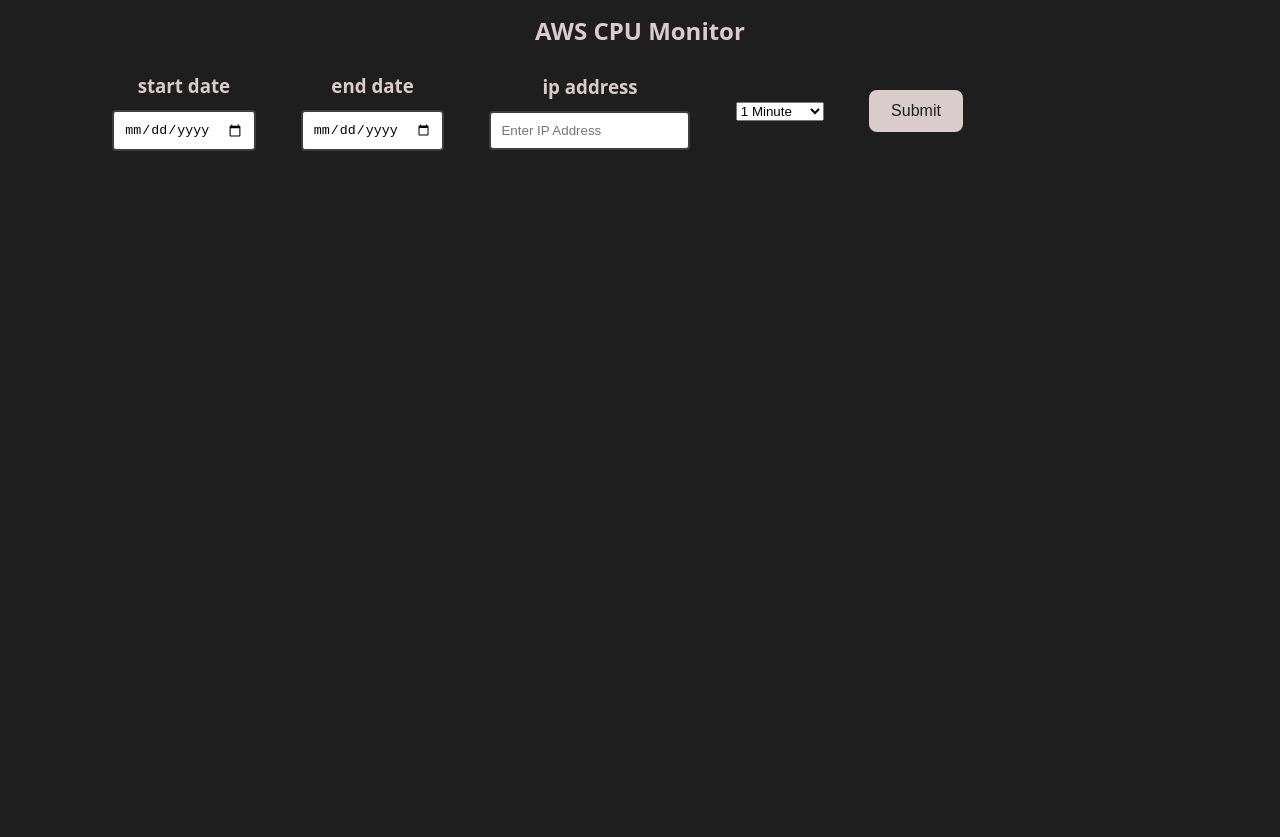
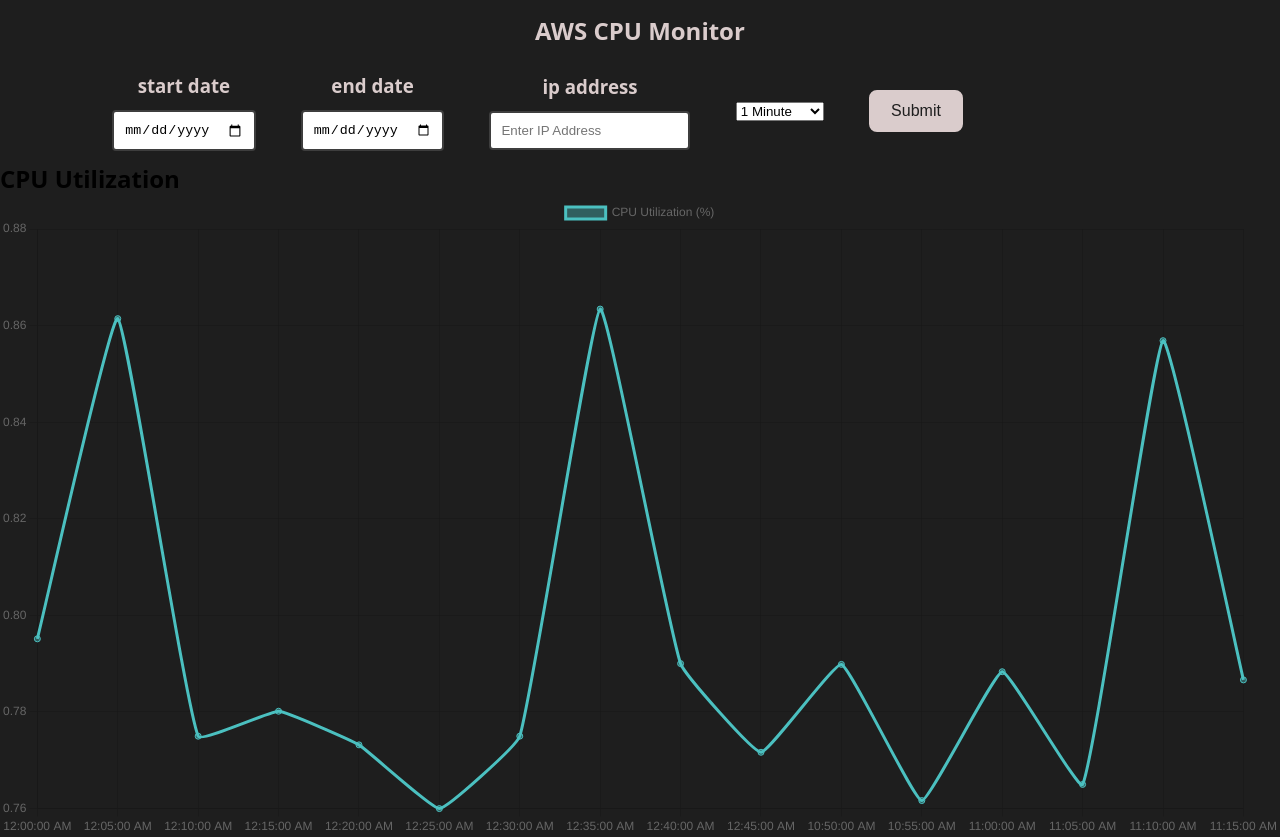
Before and after one commit to TheZohar11/CPUMonitor, a React (Vite) app in the folder faddom-monitor/: page / in a window 1280 px wide. Before the commit the page ends 800 px from the top, so only its background shows below. Built offline with nearby package versions, Linux system fonts and the light colour scheme.

Commit message:
connecting front and backend with a https request

```diff
--- a/faddom-monitor/src/App.jsx
+++ b/faddom-monitor/src/App.jsx
@@ -1,27 +1,154 @@
 import "./App.css";
-import React from "react";
+import React, { useState } from "react";
 import Header from "./components/Header/Header.jsx";
 import Input from "./components/Input/Input.jsx";
 import DropDown from "./components/DropDown/DropDown.jsx";
 import { INTERVAL_OPTIONS } from "./constants.jsx";
 import Button from "./components/Button/Button.jsx";
 
-import { Chart as ChartJS, ArcElement, Tooltip, Legend } from "chart.js";
-import { Doughnut } from "react-chartjs-2";
+import { Chart as ChartJS, defaults } from "chart.js/auto";
+import { Line } from "react-chartjs-2";
+
+const dummyData = [
+  { Timestamp: "2026-01-01T00:00:00.000Z", Average: 0.7951470285405211 },
+  { Timestamp: "2026-01-01T00:05:00.000Z", Average: 0.8614405500055184 },
+  { Timestamp: "2026-01-01T00:10:00.000Z", Average: 0.774989929812294 },
+  { Timestamp: "2026-01-01T00:15:00.000Z", Average: 0.7801582804152412 },
+  { Timestamp: "2026-01-01T00:20:00.000Z", Average: 0.7731939128444727 },
+  { Timestamp: "2026-01-01T00:25:00.000Z", Average: 0.760000158905027 },
+  { Timestamp: "2026-01-01T00:30:00.000Z", Average: 0.7750018426547354 },
+  { Timestamp: "2026-01-01T00:35:00.000Z", Average: 0.8634239069826034 },
+  { Timestamp: "2026-01-01T00:40:00.000Z", Average: 0.7900176613783481 },
+  { Timestamp: "2026-01-01T00:45:00.000Z", Average: 0.77166278265368 },
+  { Timestamp: "2026-01-01T10:50:00.000Z", Average: 0.789857565463171 },
+  { Timestamp: "2026-01-01T10:55:00.000Z", Average: 0.7616652507284638 },
+  { Timestamp: "2026-01-01T11:00:00.000Z", Average: 0.788338498590089 },
+  { Timestamp: "2026-01-01T11:05:00.000Z", Average: 0.7650053784224605 },
+  { Timestamp: "2026-01-01T11:10:00.000Z", Average: 0.8568778960133152 },
+  { Timestamp: "2026-01-01T11:15:00.000Z", Average: 0.7866441919968059 },
+];
 
 function App() {
+  const [startDate, setStartDate] = useState("");
+  const [endDate, setEndDate] = useState("");
+  const [ipAddress, setIpAddress] = useState("");
+  const [interval, setInterval] = useState(INTERVAL_OPTIONS[0].value);
+  const [chartData, setChartData] = useState(null);
+
+  async function handleOnSubmit() {
+    //post request to server with startDate, endDate, ipAddress, interval
+    //send data to server
+    const requestData = {
+      ipAddress,
+      startDate,
+      endDate,
+      interval,
+    };
+    const response = await fetch("http://localhost:3000/cpu-data", {
+      method: "POST",
+      headers: {
+        "Content-Type": "application/json",
+      },
+      body: JSON.stringify(requestData),
+    });
+    // save response in chartData state
+    const data = await response.json();
+    setChartData(data.data);
+  }
+
   return (
     <>
       <Header text="AWS CPU Monitor" />
       <div className="user-input-fields">
-        <Input text="start date" placeholder="Enter value" type="date" />
-        <Input text="end date" placeholder="Enter value" type="date" />
-        <Input text="ip address" placeholder="Enter IP Address" type="text" />
-        <DropDown options={INTERVAL_OPTIONS} />
-        <Button text="Submit" onClick={() => alert("Button clicked!")} />
+        <Input
+          text="start date"
+          placeholder="Enter value"
+          type="date"
+          value={startDate}
+          onChange={(e) => setStartDate(e.target.value)}
+        />
+        <Input
+          text="end date"
+          placeholder="Enter value"
+          type="date"
+          value={endDate}
+          onChange={(e) => setEndDate(e.target.value)}
+        />
+        <Input
+          text="ip address"
+          placeholder="Enter IP Address"
+          type="text"
+          value={ipAddress}
+          onChange={(e) => setIpAddress(e.target.value)}
+        />
+        <DropDown
+          options={INTERVAL_OPTIONS}
+          value={interval}
+          onChange={(e) => setInterval(e.target.value)}
+        />
+        <Button text="Submit" onClick={() => handleOnSubmit()} />
+      </div>
+      <div className="charts-container">
+        <div className="chart-item">
+          <h2>CPU Utilization</h2>
+          <Line
+            data={{
+              labels: chartData
+                ? chartData.map((d) =>
+                    new Date(d.Timestamp).toLocaleTimeString(),
+                  )
+                : dummyData.map((d) =>
+                    new Date(d.Timestamp).toLocaleTimeString(),
+                  ),
+              datasets: [
+                {
+                  label: "CPU Utilization (%)",
+                  data: chartData
+                    ? chartData.map((d) => d.Average)
+                    : dummyData.map((d) => d.Average),
+                  fill: false,
+                  backgroundColor: "rgba(75,192,192,0.4)",
+                  borderColor: "rgba(75,192,192,1)",
+                  tension: 0.1,
+                },
+              ],
+            }}
+          />
+        </div>
       </div>
     </>
   );
 }
 
 export default App;
+/*
+            "Timestamp": "2026-01-01T10:50:00.000Z",
+            "Average": 0.789857565463171,
+            "Unit": "Percent"
+        },
+        {
+            "Timestamp": "2026-01-01T10:55:00.000Z",
+            "Average": 0.7616652507284638,
+            "Unit": "Percent"
+        },
+        {
+            "Timestamp": "2026-01-01T11:00:00.000Z",
+            "Average": 0.788338498590089,
+            "Unit": "Percent"
+        },
+        {
+            "Timestamp": "2026-01-01T11:05:00.000Z",
+            "Average": 0.7650053784224605,
+            "Unit": "Percent"
+        },
+        {
+            "Timestamp": "2026-01-01T11:10:00.000Z",
+            "Average": 0.8568778960133152,
+            "Unit": "Percent"
+        },
+        {
+            "Timestamp": "2026-01-01T11:15:00.000Z",
+            "Average": 0.7866441919968059,
+            "Unit": "Percent"
+        },
+        */
--- a/faddom-monitor/src/components/Input/Input.jsx
+++ b/faddom-monitor/src/components/Input/Input.jsx
@@ -1,11 +1,11 @@
 import React from "react";
 import "./Input.css";
 
-export default function Input({ text, placeholder, type }) {
+export default function Input({ text, placeholder, type, value, onChange }) {
   return (
     <div className="input-container">
       <h3>{text}</h3>
-      <input className="input-field" type={type} placeholder={placeholder} />
+      <input className="input-field" type={type} placeholder={placeholder} value={value} onChange={onChange} />
     </div>
   );
 }
```
Also changed, not shown: 1 other file (tests, documents, lock files or other folders).
